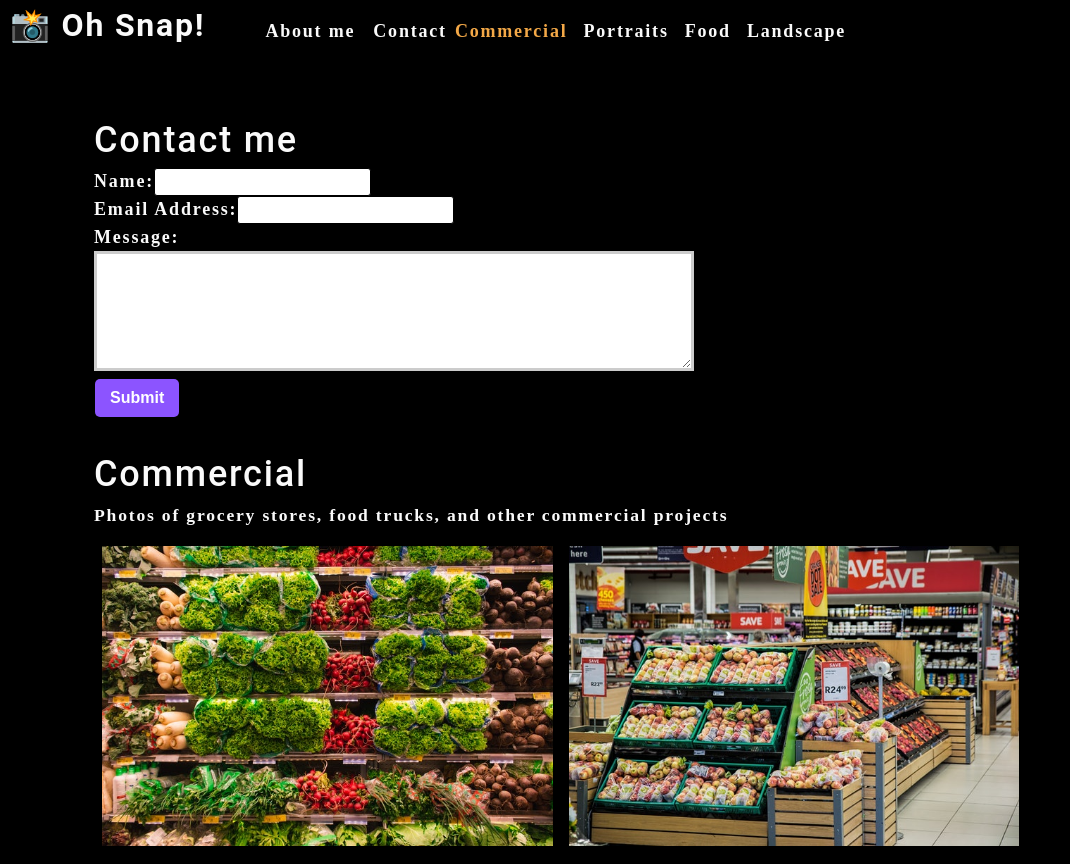
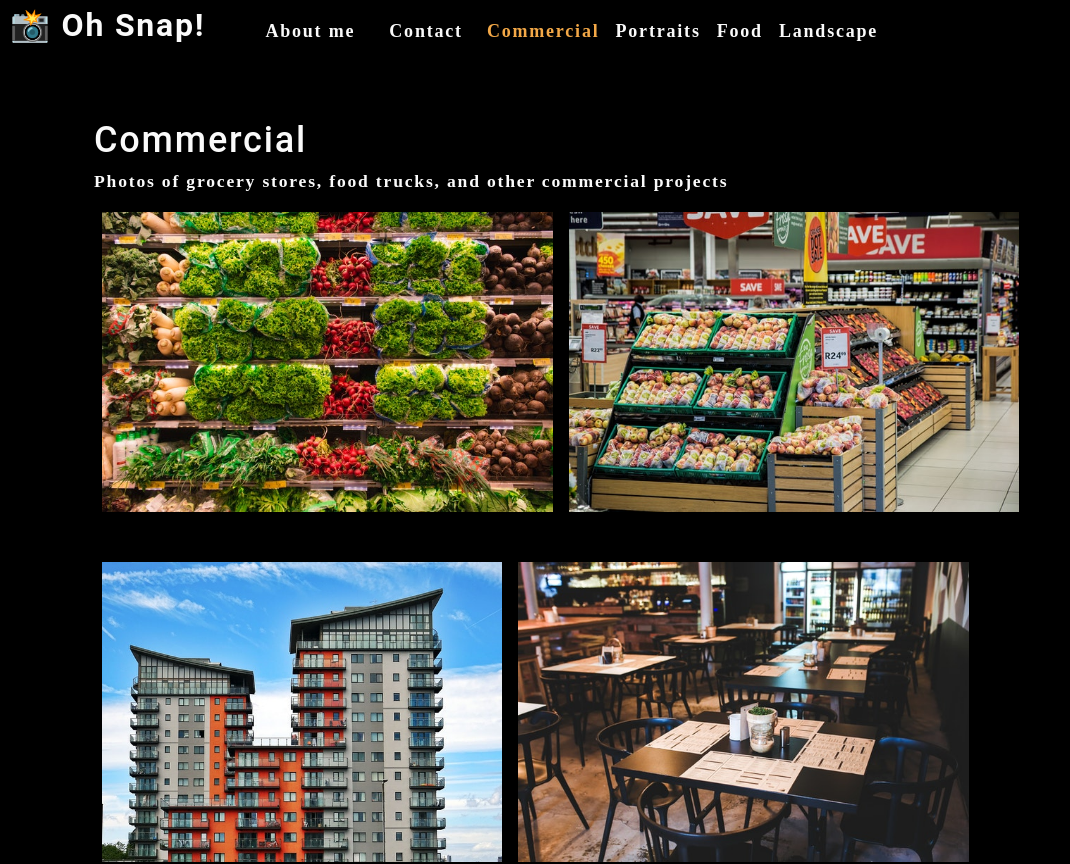
Before and after one commit to JonCurls/photo-port, a React (Create React App) app: page / in a window 1280 px wide. Shown: the top 864 px of the page, without its empty margins (0-1070 px from the left). Built offline with nearby package versions, Linux system fonts and the light colour scheme.

Commit message:
contact nav

```diff
--- a/src/App.js
+++ b/src/App.js
@@ -19,18 +19,27 @@
     },
   ]);
 
+  const [contactSelected, setContactSelected] = useState(false);
   const [currentCategory, setCurrentCategory] = useState(categories[0]);
+
   return (
     <div>
       <Nav
         categories={categories}
         setCurrentCategory={setCurrentCategory}
         currentCategory={currentCategory}
+        contactSelected={contactSelected}
+        setContactSelected={setContactSelected}
       ></Nav>
       <main>
-        <ContactForm></ContactForm>
-        <Gallery currentCategory={currentCategory}></Gallery>
-        <About></About>
+        {!contactSelected ? (
+          <>
+            <Gallery currentCategory={currentCategory}></Gallery>
+            <About></About>
+          </>
+        ) : (
+          <ContactForm></ContactForm>
+        )}
       </main>
     </div>
   );
--- a/src/components/Contact/index.js
+++ b/src/components/Contact/index.js
@@ -1,4 +1,5 @@
 import React, { useState } from "react";
+import { validateEmail } from "../../utils/helpers";
 
 function ContactForm() {
   const [formState, setFormState] = useState({
@@ -8,9 +9,28 @@
   });
 
   const { name, email, message } = formState;
+  const [errorMessage, setErrorMessage] = useState("");
 
   function handleChange(e) {
-    setFormState({ ...formState, [e.target.name]: e.target.value });
+    if (e.target.name === "email") {
+      const isValid = validateEmail(e.target.value);
+      console.log(isValid);
+      // isValid conditional statement
+      if (!isValid) {
+        setErrorMessage("Your email is invalid.");
+      } else {
+        setErrorMessage("");
+      }
+    } else {
+      if (!e.target.value.length) {
+        setErrorMessage(`${e.target.name} is required.`);
+      } else {
+        setErrorMessage("");
+      }
+    }
+    if (!errorMessage) {
+      setFormState({ ...formState, [e.target.name]: e.target.value });
+    }
   }
 
   function handleSubmit(e) {
@@ -28,7 +48,7 @@
           <input
             type="text"
             defaultValue={name}
-            onChange={handleChange}
+            onBlur={handleChange}
             name="name"
           />
         </div>
@@ -37,7 +57,7 @@
           <input
             type="email"
             name="email"
-            onChange={handleChange}
+            onBlur={handleChange}
             defaultValue={email}
           />
         </div>
@@ -46,10 +66,15 @@
           <textarea
             name="message"
             rows="5"
-            onChange={handleChange}
+            onBlur={handleChange}
             defaultValue={message}
           />
         </div>
+        {errorMessage && (
+          <div>
+            <p className="error-text">{errorMessage}</p>
+          </div>
+        )}
         <button type="submit">Submit</button>
       </form>
     </section>
--- a/src/components/Nav/index.js
+++ b/src/components/Nav/index.js
@@ -2,7 +2,13 @@
 import { capitalizeFirstLetter } from "../../utils/helpers";
 
 function Nav(props) {
-  const { categories = [], setCurrentCategory, currentCategory } = props;
+  const {
+    categories = [],
+    setCurrentCategory,
+    currentCategory,
+    contactSelected,
+    setContactSelected,
+  } = props;
 
   useEffect(() => {
     document.title = capitalizeFirstLetter(currentCategory.name);
@@ -22,23 +28,30 @@
       <nav>
         <ul className="flex-row">
           <li className="mx-2">
-            <a data-testid="about" href="#about">
+            <a
+              data-testid="about"
+              href="#about"
+              onClick={() => setContactSelected(false)}
+            >
               About me
             </a>
           </li>
-          <li>
-            <span>Contact</span>
+          <li className={`mx-2 ${contactSelected && "navActive"}`}>
+            <span onClick={() => setContactSelected(true)}>Contact</span>
           </li>
           {categories.map((category) => (
             <li
               className={`mx-1 ${
-                currentCategory.name === category.name && "navActive"
+                currentCategory.name === category.name &&
+                !contactSelected &&
+                "navActive"
               }`}
               key={category.name}
             >
               <span
                 onClick={() => {
                   setCurrentCategory(category);
+                  setContactSelected(false);
                 }}
               >
                 {capitalizeFirstLetter(category.name)}
```
